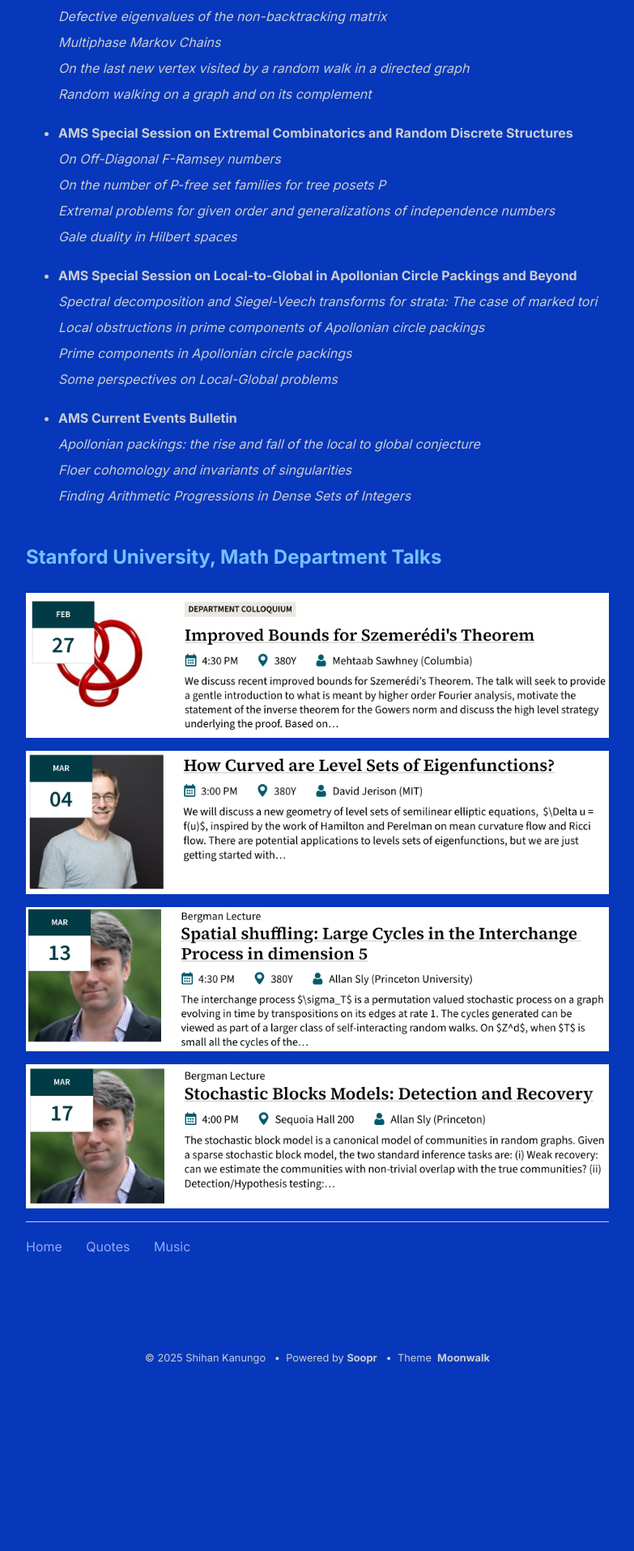
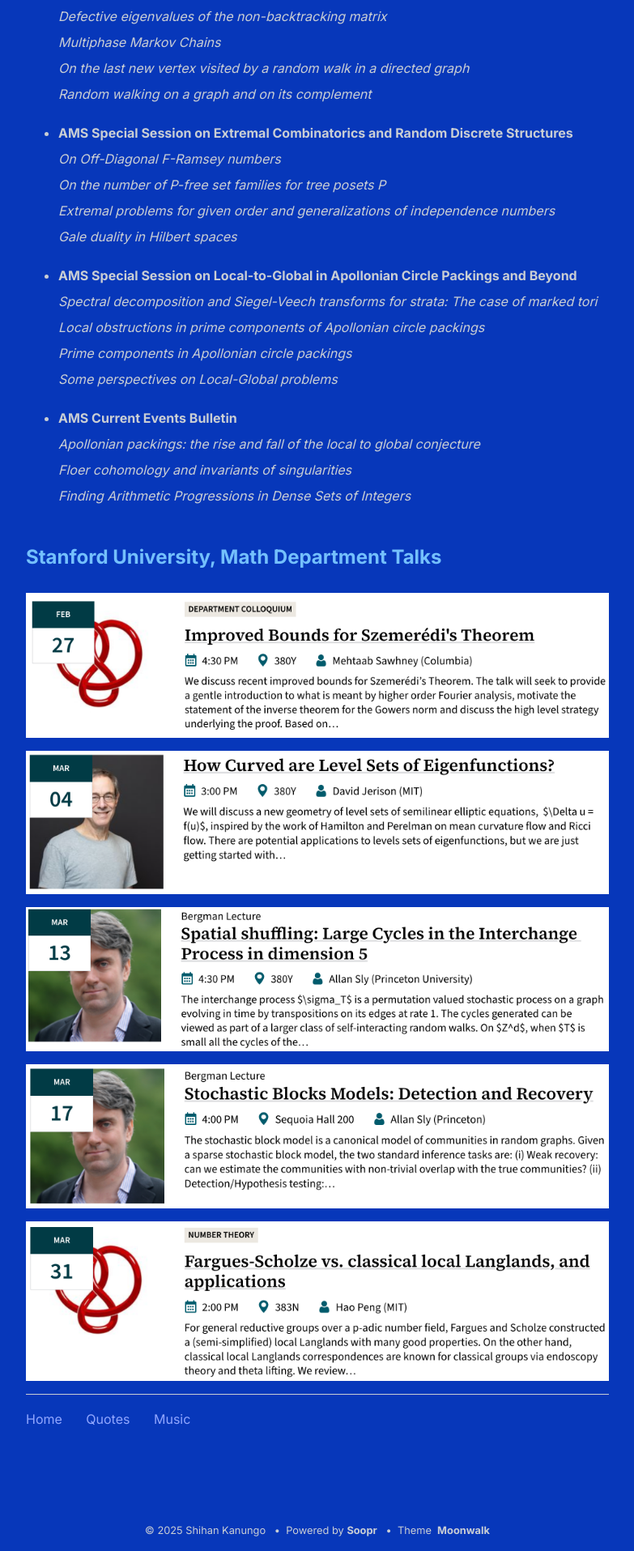
Before and after one commit to shihankanungo/shihankanungo.github.io, a Jekyll site: the page built from math-talks.md, in a window 1280 px wide. Shown: the part 1572-3487 px from the top of the page at 81% size, without its empty margins (248-1031 px from the left). Built offline with Jekyll 4.4.1, drawn with Linux system fonts in a browser that asks for light colours; before the commit the page ends 3274 px from its top, so only the background shows below that.

Commit message:
Update math-talks.md

```diff
--- a/math-talks.md
+++ b/math-talks.md
@@ -71,6 +71,8 @@ _Finding Arithmetic Progressions in Dense Sets of Integers_
 
 ![stanford-mar-04](images/03-04.png)
 
-![stanford-mar-04](images/03-13.png)
+![stanford-mar-13](images/03-13.png)
 
-![stanford-mar-04](images/03-17.png)
+![stanford-mar-17](images/03-17.png)
+
+![stanford-mar-31](images/03-31.png)
```
